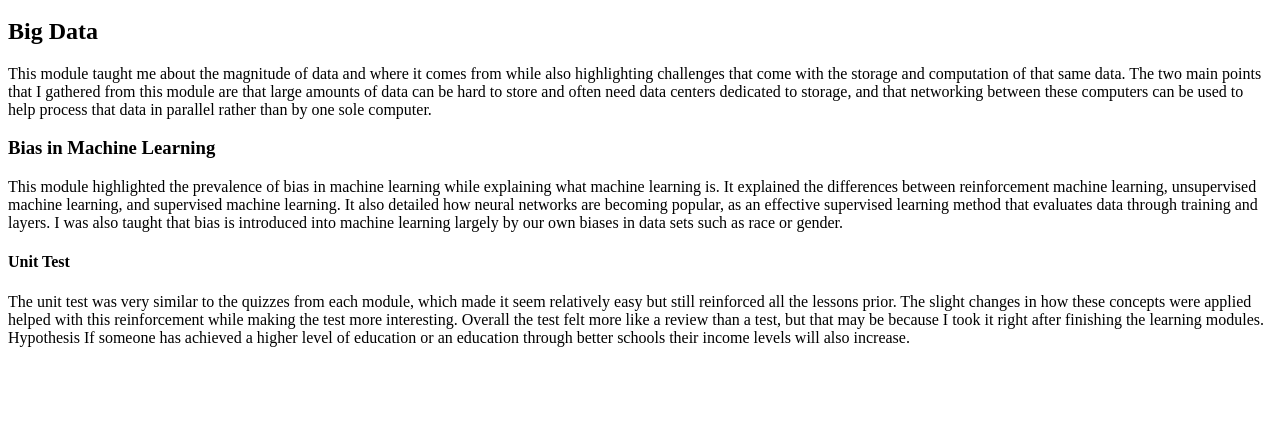
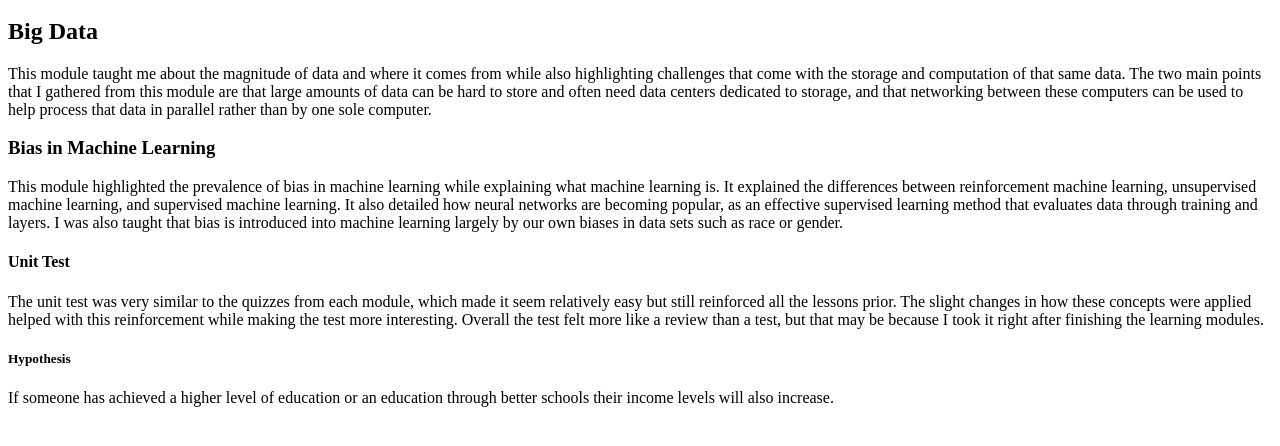
Before and after one commit to JoseLuisVillanueva/JoseLuisVillanueva.github.io, a plain HTML site: page index.html in a window 1280 px wide. Shown: the part 154-600 px from the top of the page. Drawn offline with Linux system fonts and the light colour scheme.

Commit message:
Update index.html

```diff
--- a/index.html
+++ b/index.html
@@ -12,7 +12,7 @@
     <p3>This module highlighted the prevalence of bias in machine learning while explaining what machine learning is. It explained the differences between reinforcement machine learning, unsupervised machine learning, and supervised machine learning. It also detailed how neural networks are becoming popular, as an effective supervised learning method that evaluates data through training and layers. I was also taught that bias is introduced into machine learning largely by our own biases in data sets such as race or gender.</p3>
     <h4>Unit Test</h4>
     <p4>The unit test was very similar to the quizzes from each module, which made it seem relatively easy but still reinforced all the lessons prior. The slight changes in how these concepts were applied helped with this reinforcement while making the test more interesting. Overall the test felt more like a review than a test, but that may be because I took it right after finishing the learning modules.</p4>
-    <h7>Hypothesis</h7>
-    <p7>If someone has achieved a higher level of education or an education through better schools their income levels will also increase.</p7>
+    <h5>Hypothesis</h5>
+    <p5>If someone has achieved a higher level of education or an education through better schools their income levels will also increase.</p5>
   </body>
 </html>
```
